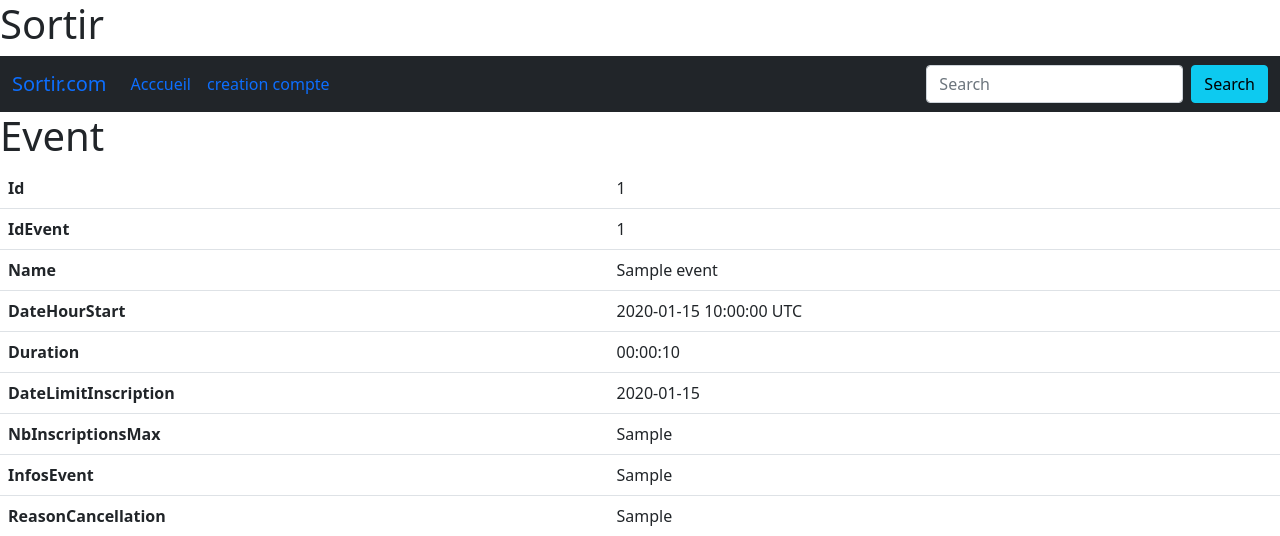
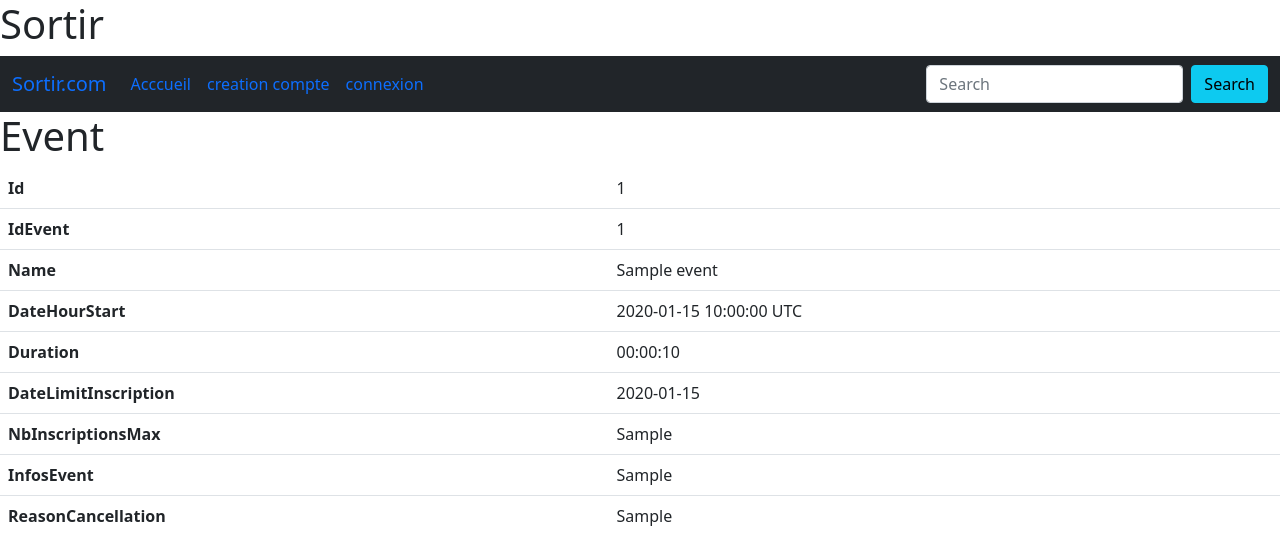
Before and after one commit to MarionC-Eni/Sortir.com, a Symfony app: template templates/event/show.html.twig in a window 1280 px wide. Shown: the top 536 px of the page. Run offline with Twig, Linux system fonts and the light colour scheme; the template is opened without the code that fills it: most values are stand-ins (such as "Sample title", 1, 10 or a date in 2020); some libraries are stand-ins or nearby versions.

Commit message:
maj page connexion

```diff
--- a/templates/inc/nav.html.twig
+++ b/templates/inc/nav.html.twig
@@ -8,11 +8,14 @@
             <ul class="navbar-nav me-auto">
                 <li class="nav-item">
                     <a class="nav-link active" href="{{ path('app_home') }}">Acccueil
-                        <span class="visually-hidden">(current)</span>
+                        <span class="visually-hidden"></span>
                     </a>
                 </li>
                 <li class="nav-item">
                     <a class="nav-link" href="{{ path('app_user_new') }}">creation compte</a>
+                </li>
+                    <li class="nav-item">
+                    <a class="nav-link" href="{{ path('app_register') }}">connexion</a>
                 </li>
             </ul>
             <form class="d-flex">
```
